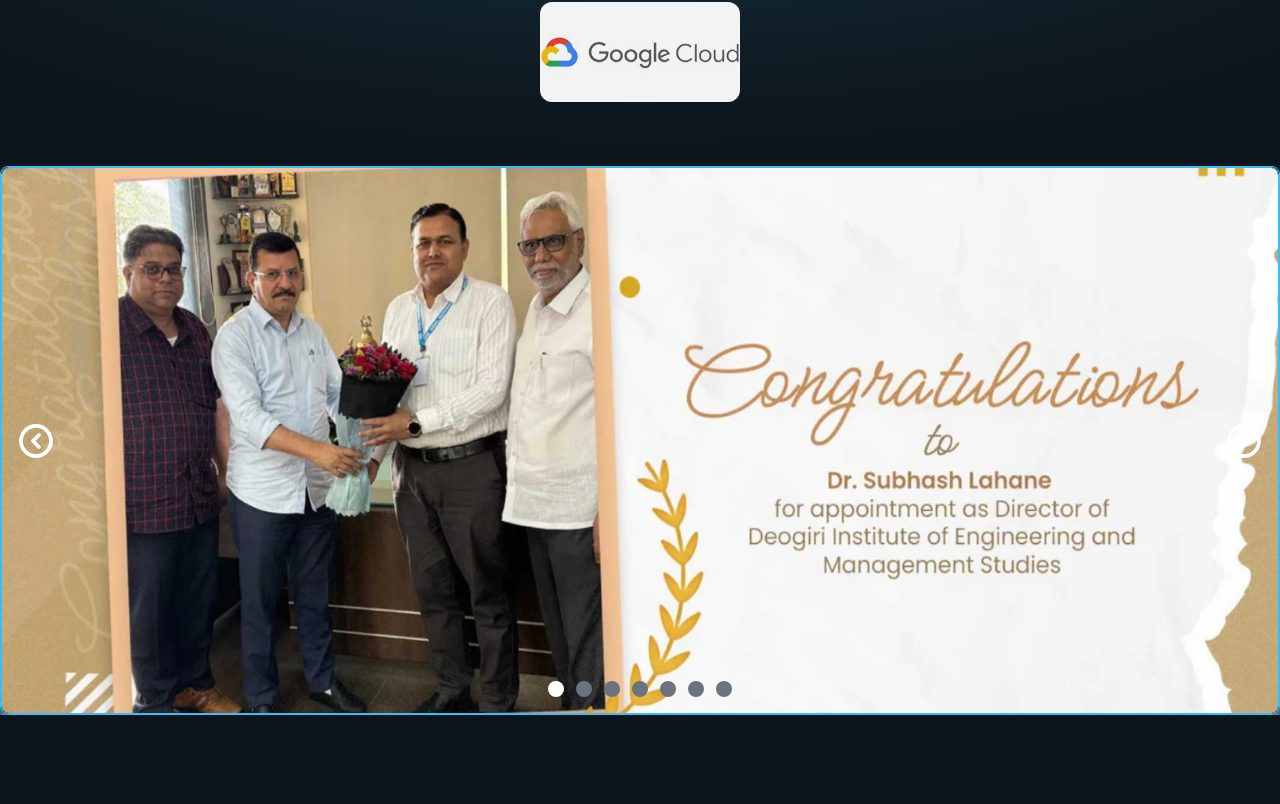
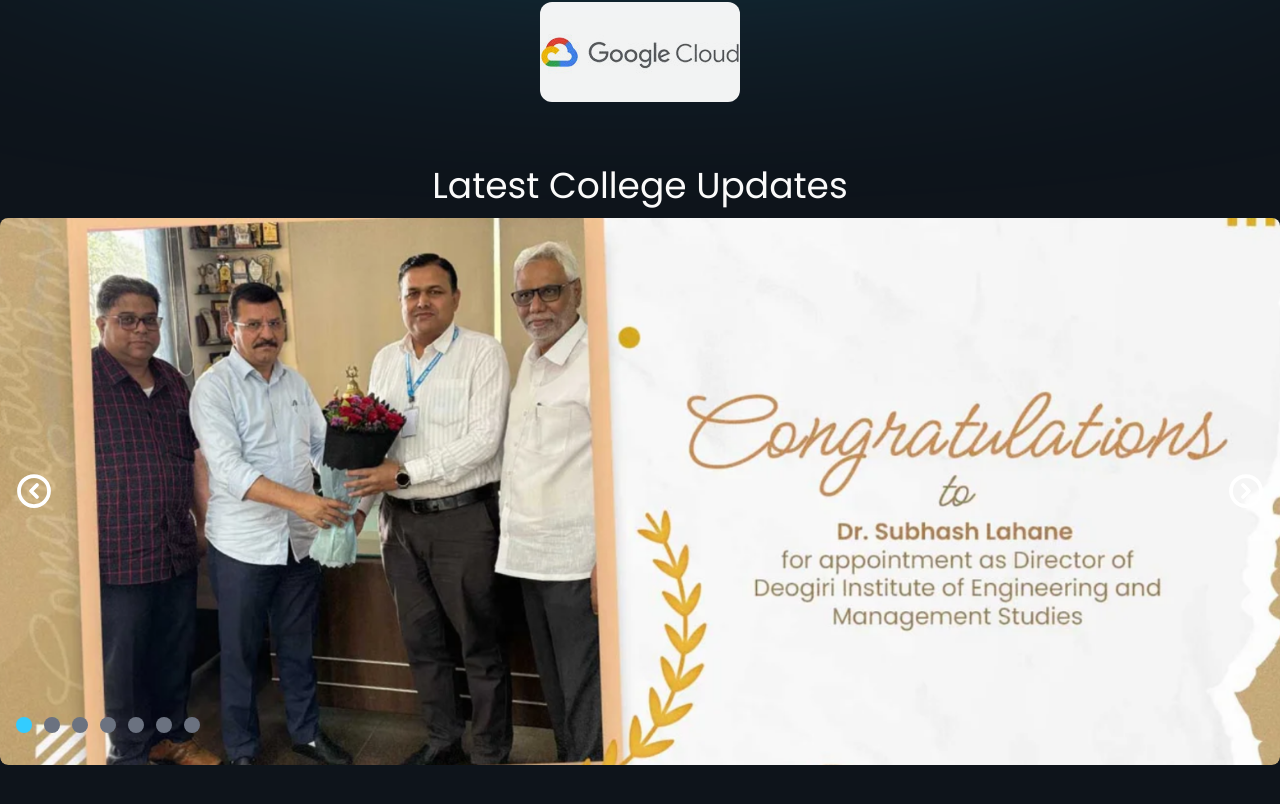
Before and after one commit to CSSandhu2005/DIEMS, a React (Vite) app: page / in a window 1280 px wide. Shown: the part 1632-2436 px from the top of the page. Before the commit the page ends 2347 px from the top, so only its background shows below. Built offline with nearby package versions, Linux system fonts and the light colour scheme.

Commit message:
changes in image slider

```diff
--- a/src/App.tsx
+++ b/src/App.tsx
@@ -25,7 +25,7 @@ const App = () => {
         <main>
           <Hero />
           <Brand />
-          <div className="overflow-hidden relative border border-sky-400 shadow-lg shadow-sky-200 rounded-lg">
+          <div className="overflow-hidden relative rounded-lg mb-10">
             <Carousel slides={slides} />
           </div>
         </main>
--- a/src/components/Carousel.tsx
+++ b/src/components/Carousel.tsx
@@ -1,5 +1,5 @@
-import { useState } from "react";
-import { ChevronLeftCircle, ChevronRightCircle } from "lucide-react";
+import { useState } from 'react';
+import { ChevronLeftCircle, ChevronRightCircle } from 'lucide-react';
 
 interface CarouselProps {
   slides: string[];
@@ -17,38 +17,51 @@ export default function Carousel({ slides }: CarouselProps) {
   };
 
   return (
-    <div className="overflow-hidden relative border border-sky-400 shadow-lg shadow-sky-200 rounded-lg">
+    <>
+      <div className="text-center mb-3 text-3xl lg:text-4xl"><h1>Latest College Updates</h1></div>
+      <div className='overflow-hidden relative shadow-lg rounded-lg'>
         <div
           className={`flex transition-transform ease-out duration-500`}
           style={{ transform: `translateX(-${current * 100}%)` }}
         >
           {slides.map((s, index) => (
-          <img key={index} src={s} className="w-full flex-shrink-0" />
+            <img
+              key={index}
+              src={s}
+              className='w-full flex-shrink-0 object-cover'
+            />
           ))}
         </div>
 
         {/* Navigation Arrows */}
-      <div className="absolute top-0 h-full w-full flex justify-between items-center px-4 text-white">
+        <div className='absolute top-0 h-full w-full flex justify-between items-center text-white px-2 md:px-4'>
           <button onClick={previousSlide}>
-          <ChevronLeftCircle size={36} strokeWidth={2.5} />
+            <ChevronLeftCircle
+              size={36}
+              strokeWidth={2.5}
+            />
           </button>
           <button onClick={nextSlide}>
-          <ChevronRightCircle size={36} strokeWidth={2.5} />
+            <ChevronRightCircle
+              size={36}
+              strokeWidth={2.5}
+            />
           </button>
         </div>
 
         {/* Indicator Dots */}
-      <div className="absolute bottom-4 flex justify-center gap-3 w-full">
+        <div className='absolute bottom-4 flex justify-start px-2 gap-3 w-full md:p-4'>
           {slides.map((_, i) => (
             <div
               key={i}
               onClick={() => setCurrent(i)}
               className={`w-4 h-4 rounded-full cursor-pointer ${
-              i === current ? "bg-white" : "bg-gray-500"
+                i === current ? 'bg-primary' : 'bg-gray-500'
               }`}
             />
           ))}
         </div>
       </div>
+    </>
   );
 }
--- a/src/components/Hero.tsx
+++ b/src/components/Hero.tsx
@@ -47,7 +47,7 @@ const Hero = () => {
     offset: ['start 1080px', '50% start'],
   });
 
-  const scrollYTransform = useTransform(scrollYProgress, [0, 1], [0.85, 1.3]);
+  const scrollYTransform = useTransform(scrollYProgress, [0, 1], [0.85, 1.1]);
 
     const scale = useSpring(scrollYTransform, {
         stiffness: 300,
```
Lines whose indentation alone changed are shown as unchanged.
